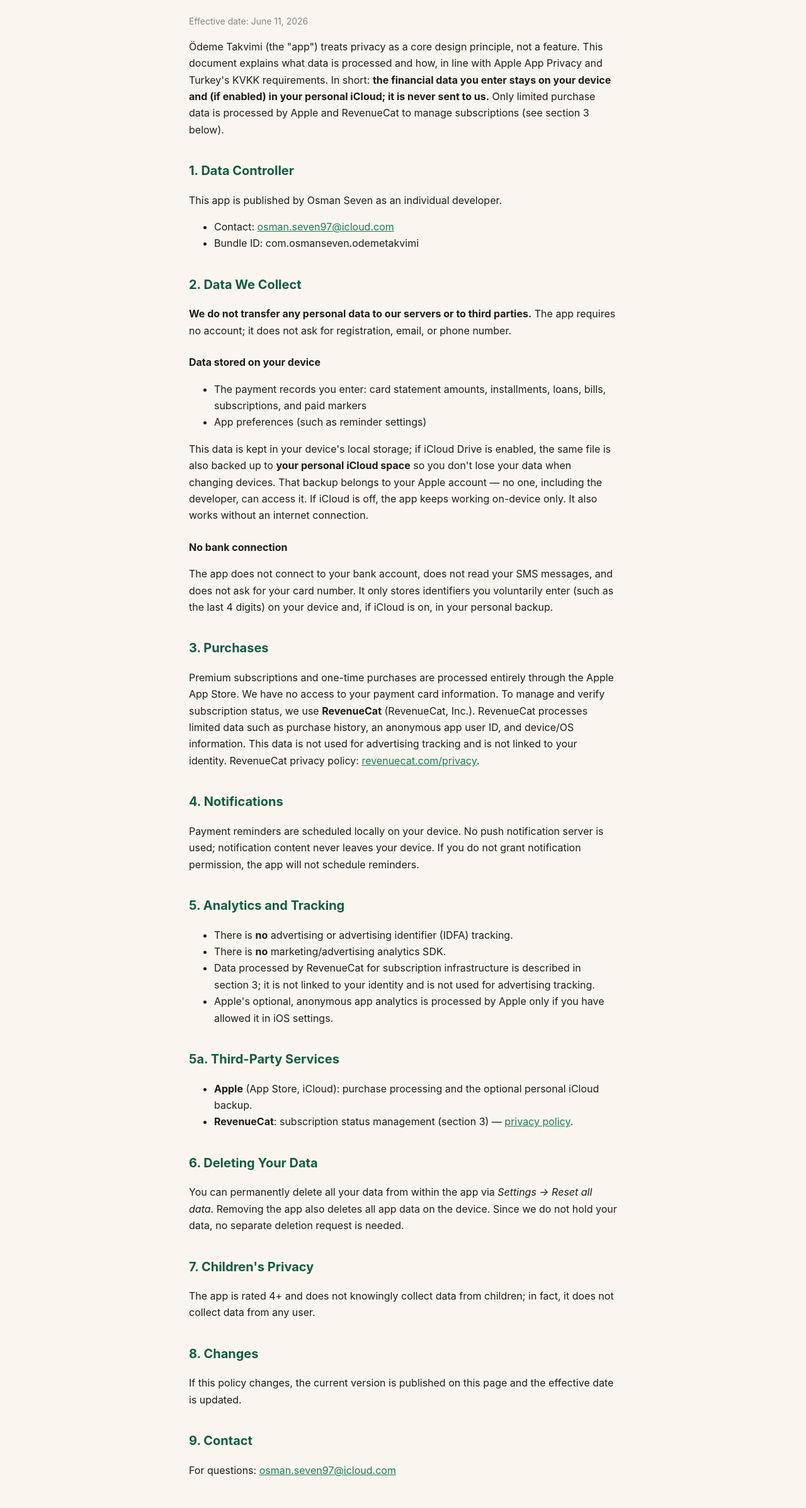
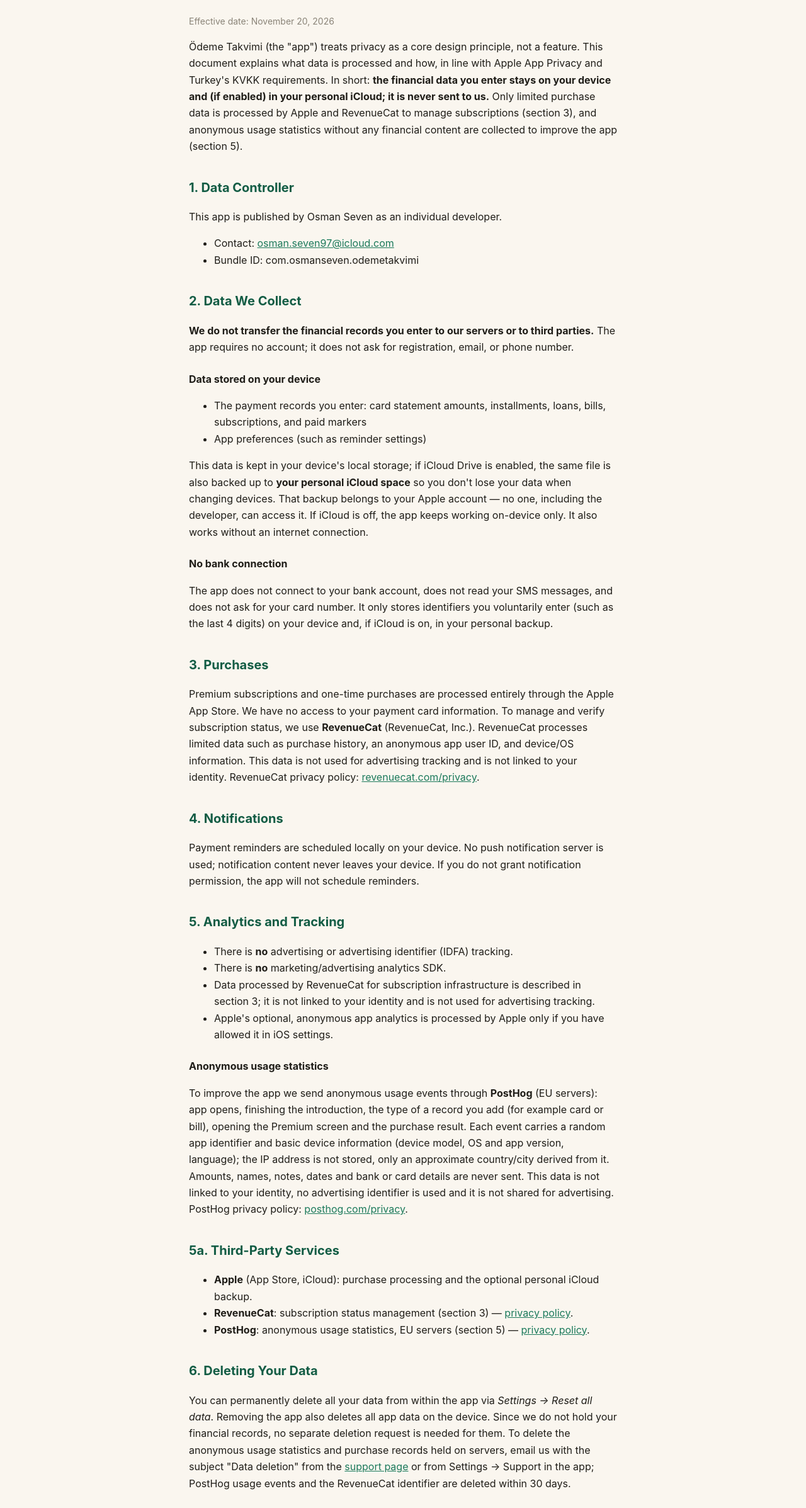
Before and after one commit to saevaexe/odemetakvimi-web, a plain HTML site: page privacy-en.html in a window 1280 px wide. Shown: the part 165-2560 px from the top of the page at 63% size. Drawn offline with Linux system fonts and the light colour scheme.

Commit message:
iOS gizlilik: PostHog anonim kullanım istatistikleri ve silme talebi
Co-Authored-By: Claude Opus 5.5 <noreply@anthropic.com>

```diff
--- a/privacy-en.html
+++ b/privacy-en.html
@@ -4,7 +4,7 @@
 <meta charset="utf-8">
 <meta name="viewport" content="width=device-width, initial-scale=1">
 <title>Ödeme Takvimi — Privacy Policy</title>
-<meta name="description" content="Privacy policy for Ödeme Takvimi. Your data stays on your device and in your personal iCloud — never sent to us or any third party.">
+<meta name="description" content="Privacy policy for Ödeme Takvimi. Your financial records stay on your device and in your personal iCloud — never sent to us or any third party.">
 <link rel="stylesheet" href="style.css">
 </head>
 <body>
@@ -22,9 +22,9 @@
 <main>
 <article>
 <h1>Privacy Policy</h1>
-<p class="meta">Effective date: June 11, 2026</p>
+<p class="meta">Effective date: November 20, 2026</p>
 
-<p>Ödeme Takvimi (the "app") treats privacy as a core design principle, not a feature. This document explains what data is processed and how, in line with Apple App Privacy and Turkey's KVKK requirements. In short: <strong>the financial data you enter stays on your device and (if enabled) in your personal iCloud; it is never sent to us.</strong> Only limited purchase data is processed by Apple and RevenueCat to manage subscriptions (see section 3 below).</p>
+<p>Ödeme Takvimi (the "app") treats privacy as a core design principle, not a feature. This document explains what data is processed and how, in line with Apple App Privacy and Turkey's KVKK requirements. In short: <strong>the financial data you enter stays on your device and (if enabled) in your personal iCloud; it is never sent to us.</strong> Only limited purchase data is processed by Apple and RevenueCat to manage subscriptions (section 3), and anonymous usage statistics without any financial content are collected to improve the app (section 5).</p>
 
 <h2>1. Data Controller</h2>
 <p>This app is published by Osman Seven as an individual developer.</p>
@@ -34,7 +34,7 @@
 </ul>
 
 <h2>2. Data We Collect</h2>
-<p><strong>We do not transfer any personal data to our servers or to third parties.</strong> The app requires no account; it does not ask for registration, email, or phone number.</p>
+<p><strong>We do not transfer the financial records you enter to our servers or to third parties.</strong> The app requires no account; it does not ask for registration, email, or phone number.</p>
 
 <h3>Data stored on your device</h3>
 <ul>
@@ -59,18 +59,21 @@
   <li>Data processed by RevenueCat for subscription infrastructure is described in section 3; it is not linked to your identity and is not used for advertising tracking.</li>
   <li>Apple's optional, anonymous app analytics is processed by Apple only if you have allowed it in iOS settings.</li>
 </ul>
+<h3>Anonymous usage statistics</h3>
+<p>To improve the app we send anonymous usage events through <strong>PostHog</strong> (EU servers): app opens, finishing the introduction, the type of a record you add (for example card or bill), opening the Premium screen and the purchase result. Each event carries a random app identifier and basic device information (device model, OS and app version, language); the IP address is not stored, only an approximate country/city derived from it. Amounts, names, notes, dates and bank or card details are never sent. This data is not linked to your identity, no advertising identifier is used and it is not shared for advertising. PostHog privacy policy: <a href="https://posthog.com/privacy">posthog.com/privacy</a>.</p>
 
 <h2>5a. Third-Party Services</h2>
 <ul>
   <li><strong>Apple</strong> (App Store, iCloud): purchase processing and the optional personal iCloud backup.</li>
   <li><strong>RevenueCat</strong>: subscription status management (section 3) — <a href="https://www.revenuecat.com/privacy">privacy policy</a>.</li>
+  <li><strong>PostHog</strong>: anonymous usage statistics, EU servers (section 5) — <a href="https://posthog.com/privacy">privacy policy</a>.</li>
 </ul>
 
 <h2>6. Deleting Your Data</h2>
-<p>You can permanently delete all your data from within the app via <em>Settings → Reset all data</em>. Removing the app also deletes all app data on the device. Since we do not hold your data, no separate deletion request is needed.</p>
+<p>You can permanently delete all your data from within the app via <em>Settings → Reset all data</em>. Removing the app also deletes all app data on the device. Since we do not hold your financial records, no separate deletion request is needed for them. To delete the anonymous usage statistics and purchase records held on servers, email us with the subject "Data deletion" from the <a href="support-en.html">support page</a> or from Settings → Support in the app; PostHog usage events and the RevenueCat identifier are deleted within 30 days.</p>
 
 <h2>7. Children's Privacy</h2>
-<p>The app is rated 4+ and does not knowingly collect data from children; in fact, it does not collect data from any user.</p>
+<p>The app is rated 4+ and does not knowingly collect personal data from children.</p>
 
 <h2>8. Changes</h2>
 <p>If this policy changes, the current version is published on this page and the effective date is updated.</p>
```
Also changed, not shown: privacy.html (+8 -5 lines).
